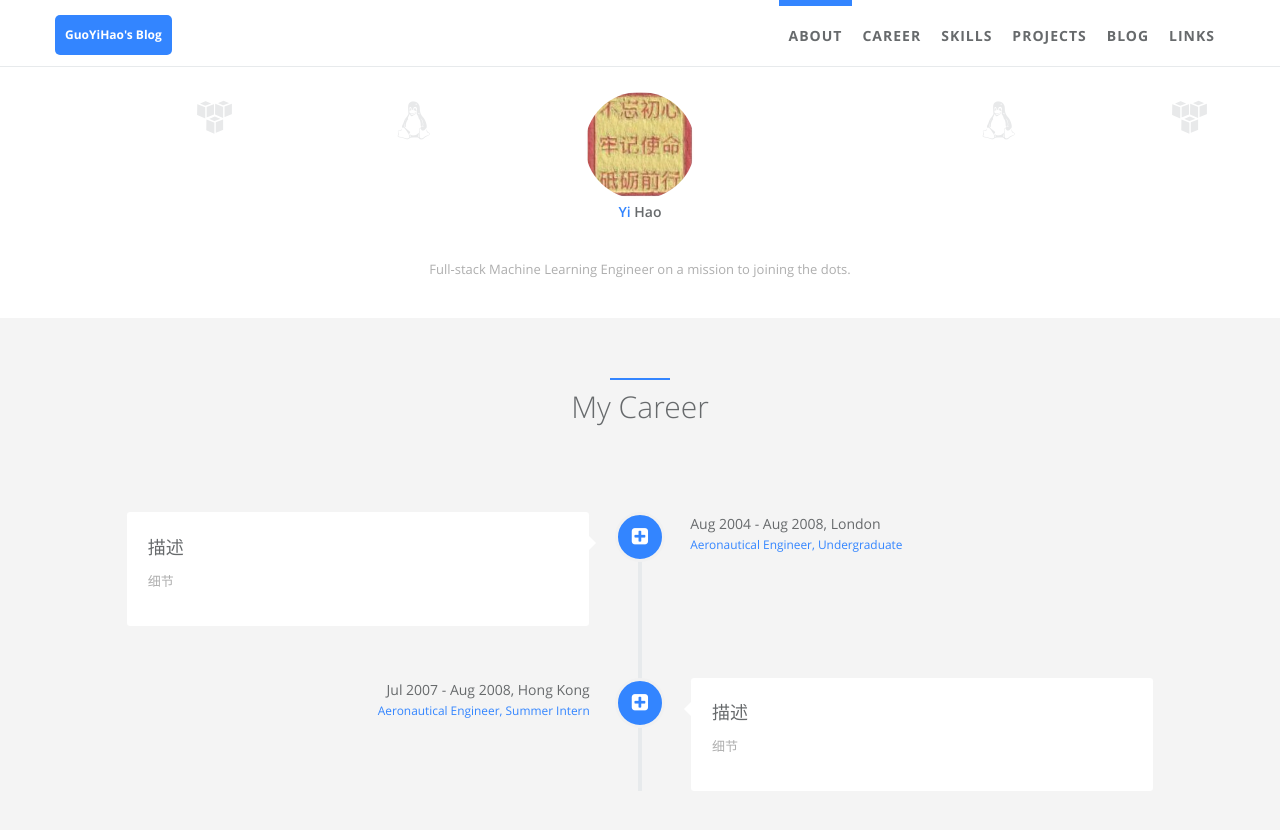
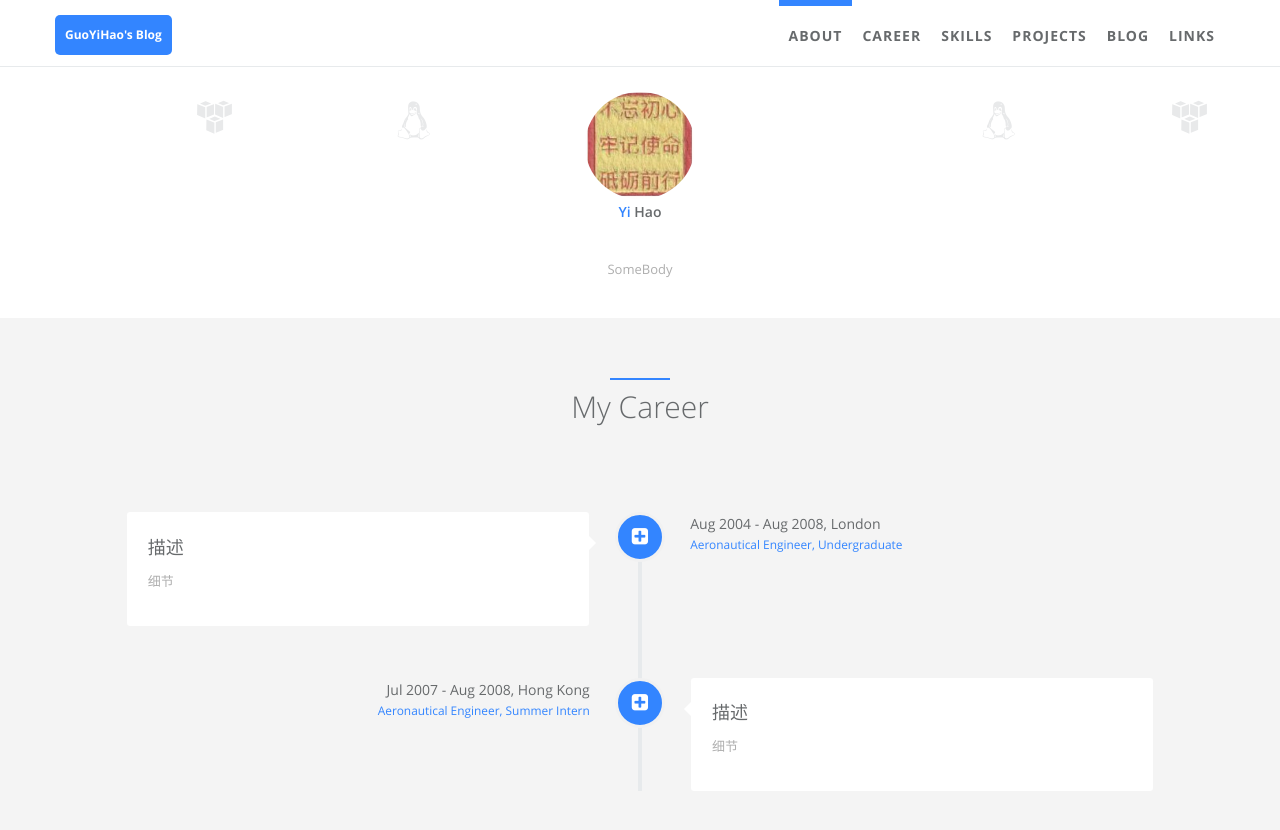
Before and after one commit to kuoihao/blog, a Jekyll site: the page built from index.html, in a window 1280 px wide and 900 px high, scrolled down 523 px. Shown: the top 830 px of the window. Built offline with Jekyll 4.4.1, drawn with Linux system fonts in a browser that asks for light colours.

Commit message:
Update _config.yml

```diff
--- a/_config.yml
+++ b/_config.yml
@@ -34,7 +34,7 @@ author:  # change following line to your infomation.
   skill_icon2:
     - name: fa-linux
     - name: icon-apache
-  desc: Full-stack Machine Learning Engineer on a mission to joining the dots.  # Describe yourself.
+  desc: SomeBody  # Describe yourself.
 
 # comment
 #disqus:  # if you wanna comment feature, go to https://disqus.com/ to get your configuration; if not, comment following two lines.
```
